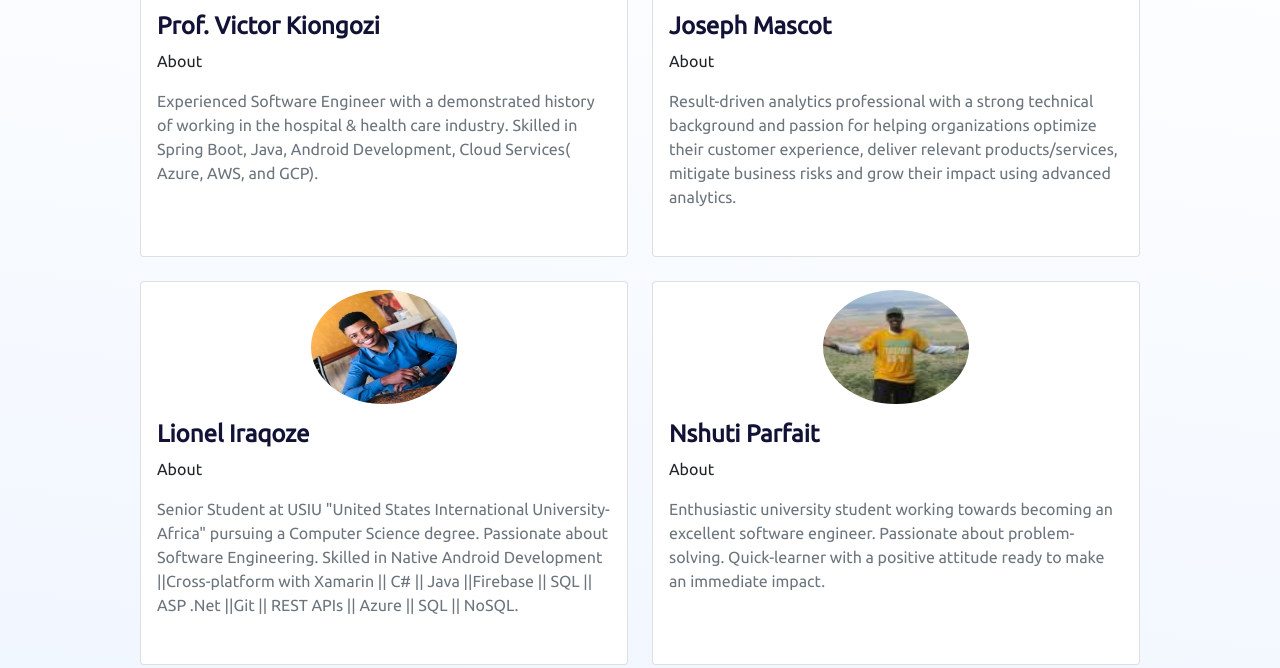
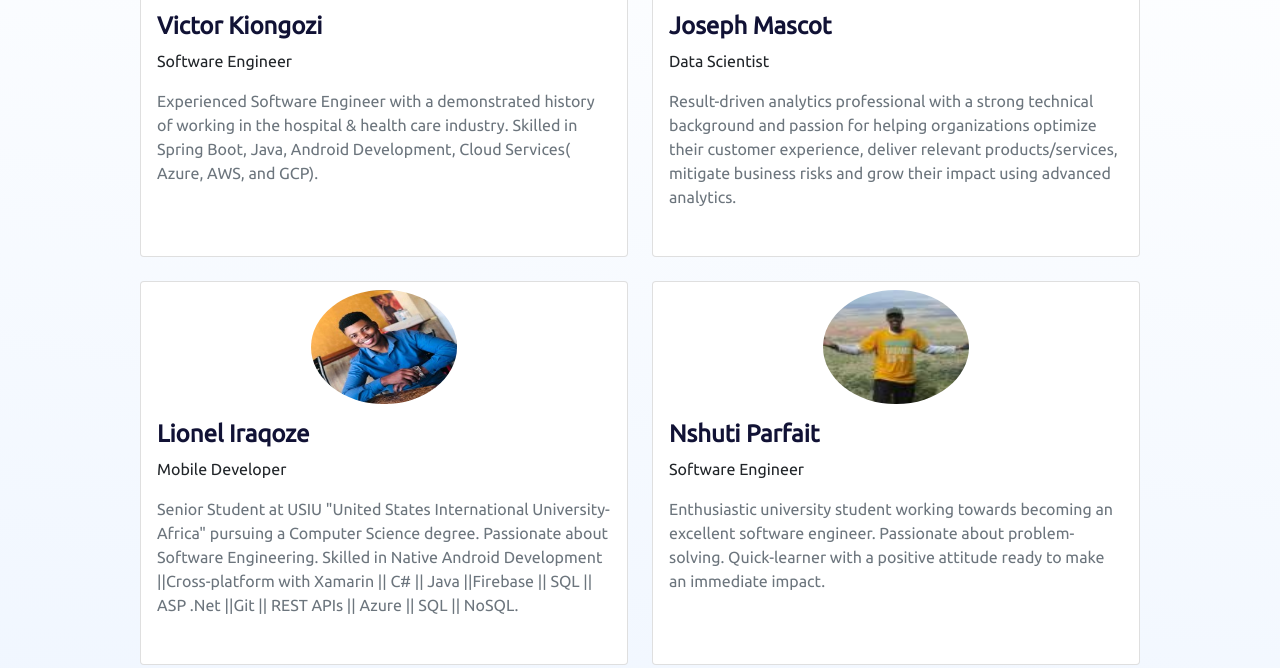
Before and after one commit to iamvictorabedi/lab-1, a plain HTML site: page about-us.html in a window 1280 px wide. Shown: the part 203-871 px from the top of the page. Drawn offline with nearby package versions, Linux system fonts and the light colour scheme.

Commit message:
Tidy Up About-us and Contact us

```diff
--- a/about-us.html
+++ b/about-us.html
@@ -39,8 +39,8 @@
       <div class="card h-100">
         <img src="images/victor.jpg" class="image card-img-top mt-2" alt="...">
         <div class="card-body">
-          <h5 class="card-title">Prof. Victor Kiongozi</h5>
-          <p>About</p>
+          <h5 class="card-title">Victor Kiongozi</h5>
+          <p>Software Engineer</p>
           <p class="card-text text-muted">Experienced Software Engineer with a demonstrated history of working in the hospital & health care industry. Skilled in Spring Boot, Java, Android Development, Cloud Services( Azure, AWS, and GCP). </p>
         </div>
       </div>
@@ -50,7 +50,7 @@
         <img src="images/mascot.jpg" class="image  card-img-top mt-2" alt="...">
         <div class="card-body">
           <h5 class="card-title">Joseph Mascot</h5>
-          <p>About</p>
+          <p>Data Scientist</p>
           <p class="card-text text-muted">Result-driven analytics professional with a strong technical background and passion for helping organizations optimize their customer experience, deliver relevant products/services, mitigate business risks and grow their impact using advanced analytics.</p>
         </div>
       </div>
@@ -60,7 +60,7 @@
         <img src="images/papi.jpg" class="image card-img-top mt-2" alt="...">
         <div class="card-body">
           <h5 class="card-title">Lionel Iraqoze</h5>
-          <p>About</p>
+          <p>Mobile Developer</p>
           <p class="card-text text-muted">Senior Student at USIU "United States International University-Africa" pursuing a Computer Science degree. Passionate about Software Engineering.
             Skilled in Native Android Development ||Cross-platform with Xamarin || C# || Java ||Firebase || SQL || ASP .Net ||Git || REST APIs || Azure || SQL || NoSQL.</p>
         </div>
@@ -71,7 +71,7 @@
         <img src="images/nshuti.jpg" class="image card-img-top mt-2" alt="...">
         <div class="card-body">
           <h5 class="card-title">Nshuti Parfait</h5>
-          <p>About</p>
+          <p>Software Engineer</p>
           <p class="card-text text-muted">Enthusiastic university student working towards becoming an excellent software engineer. Passionate about problem-solving. Quick-learner with a positive attitude ready to make an immediate impact.</p>
         </div>
       </div>
```
Also changed, not shown: contact-us.html (+4 -4 lines), index.html (+1 -1 lines).
